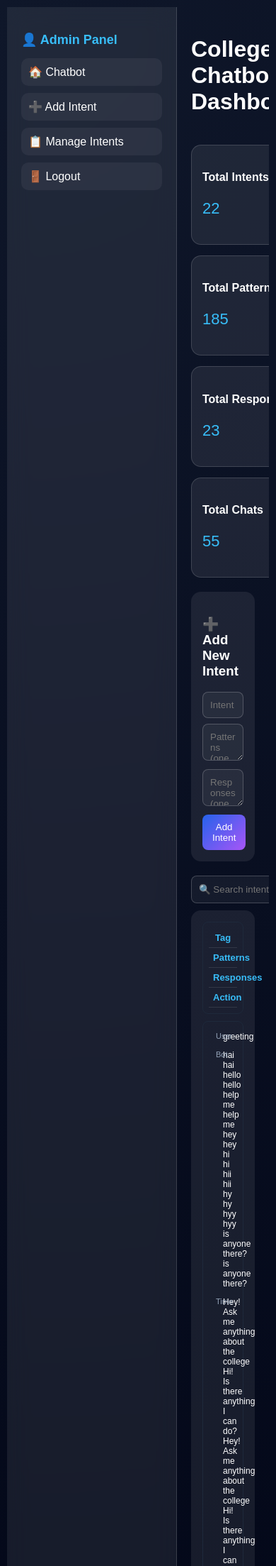
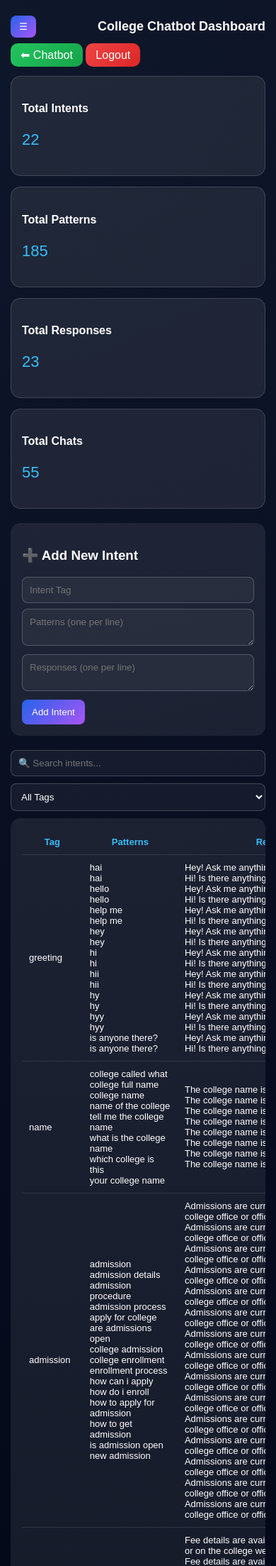
Before and after one commit to saliankishan/college-chatbot, a Flask app: page /admin in a window 390 px wide. Shown: the top 2207 px of the page at 71% size. Run offline with Flask 3, Linux system fonts and the light colour scheme; a user stored in the database is signed in; data comes from the database, SQL or seed files in the repository.

Commit message:
Update admin.html

```diff
--- a/templates/admin.html
+++ b/templates/admin.html
@@ -44,6 +44,7 @@ body {
     display: flex;
     justify-content: space-between;
     align-items: center;
+    gap: 10px;
 }
 
 .btn {
@@ -156,62 +157,96 @@ th { color: #38bdf8; }
     background: rgba(255,255,255,0.1);
     border: 1px solid rgba(255,255,255,0.2);
 }
-/*ADMIN UI */
 
+/* =========================
+   MOBILE PERFECT RESPONSIVE
+========================= */
+
+.menu-btn {
+    display: none;
+    background: linear-gradient(135deg,#2563eb,#a855f7);
+    border: none;
+    color: white;
+    padding: 8px 12px;
+    border-radius: 8px;
+    cursor: pointer;
+}
+
+/* Prevent horizontal scroll */
+html, body {
+    overflow-x: hidden;
+}
+
+/* Mobile layout */
 @media (max-width: 768px) {
-    table {
-        font-size: 13px;
+
+    .container {
+        flex-direction: column;
+        height: 100dvh;
+        width: 100%;
     }
 
-    th, td {
-        padding: 6px;
+    /* Sidebar drawer */
+    .sidebar {
+        position: fixed;
+        top: 0;
+        left: -260px;
+        width: 240px;
+        height: 100dvh;
+        z-index: 2000;
+        transition: 0.3s ease;
     }
 
-    h2 {
+    .sidebar.show {
+        left: 0;
+    }
+
+    /* Main content */
+    .main {
+        width: 100%;
+        flex: 1;
+        overflow-y: auto;
+        padding: 15px;
+    }
+
+    /* Show menu button */
+    .menu-btn {
+        display: inline-block;
+    }
+
+    /* Header layout */
+    .header {
+        flex-wrap: wrap;
+        gap: 8px;
+    }
+
+    .header h1 {
         font-size: 18px;
     }
-}
 
-@media (max-width: 480px) {
-
-    body {
-        padding: 10px;
+    /* Cards stack */
+    .cards {
+        grid-template-columns: 1fr;
     }
 
-    table, thead, tbody, th, td, tr {
-        display: block;
+    /* Search box stack */
+    .search-box {
+        flex-direction: column;
     }
 
-    thead {
-        display: none;
+    /* Table mobile scroll */
+    .table-box {
+        overflow-x: auto;
     }
 
-    tr {
-        margin-bottom: 10px;
-        border: 1px solid #1e293b;
-        padding: 8px;
-        border-radius: 8px;
+    table {
+        min-width: 600px;
     }
 
-    td {
-        border: none;
-        position: relative;
-        padding-left: 50%;
-        font-size: 12px;
+    /* Modal mobile */
+    .modal-box {
+        width: 90%;
     }
-
-    td::before {
-        position: absolute;
-        left: 10px;
-        top: 6px;
-        font-size: 11px;
-        color: #94a3b8;
-        white-space: nowrap;
-    }
-
-    td:nth-child(1)::before { content: "User"; }
-    td:nth-child(2)::before { content: "Bot"; }
-    td:nth-child(3)::before { content: "Time"; }
 }
 </style>
 </head>
@@ -230,6 +265,7 @@ th { color: #38bdf8; }
 <div class="main">
 
 <div class="header">
+    <button class="menu-btn">☰</button>
     <h1>College Chatbot Dashboard</h1>
     <div>
         <a href="/" class="btn btn-back">⬅ Chatbot</a>
@@ -237,7 +273,6 @@ th { color: #38bdf8; }
     </div>
 </div>
 
-<!-- Analytics -->
 <div class="cards">
     <div class="card"><h4>Total Intents</h4><p>{{ total_intents }}</p></div>
     <div class="card"><h4>Total Patterns</h4><p>{{ total_patterns }}</p></div>
@@ -245,7 +280,6 @@ th { color: #38bdf8; }
     <div class="card"><h4>Total Chats</h4><p>{{ total_chats }}</p></div>
 </div>
 
-<!-- Add Intent -->
 <div class="form-box" id="add">
     <h3>➕ Add New Intent</h3>
     <form method="post">
@@ -257,7 +291,6 @@ th { color: #38bdf8; }
     </form>
 </div>
 
-<!-- Search -->
 <div class="search-box">
     <input type="text" id="searchBox" placeholder="🔍 Search intents...">
     <select id="filterSelect">
@@ -268,7 +301,6 @@ th { color: #38bdf8; }
     </select>
 </div>
 
-<!-- Intent Table -->
 <div class="table-box" id="list">
 <table id="intentTable">
 <tr>
@@ -285,7 +317,6 @@ th { color: #38bdf8; }
     <td style="white-space: pre-line;">{{ intent[3] }}</td>
     <td>
         <button class="edit-btn" onclick="openEditModal('{{ intent[0] }}','{{ intent[1] }}',{{ intent[2] }},{{ intent[3] }})">Edit</button>
-
         <form method="post" style="display:inline;">
             <input type="hidden" name="action" value="delete">
             <input type="hidden" name="intent_id" value="{{ intent[0] }}">
@@ -300,10 +331,9 @@ th { color: #38bdf8; }
 </div>
 </div>
 
-<!-- Edit Modal -->
 <div id="editModal">
 <div class="modal-box">
-<h3> Edit Intent</h3>
+<h3>Edit Intent</h3>
 
 <form method="post">
 <input type="hidden" name="action" value="edit">
@@ -355,6 +385,11 @@ function filterIntents() {
 }
 searchBox.addEventListener("keyup", filterIntents);
 filterSelect.addEventListener("change", filterIntents);
+
+/* Sidebar toggle */
+document.querySelector(".menu-btn").onclick = () => {
+    document.querySelector(".sidebar").classList.toggle("show");
+};
 </script>
 
 </body>
```
